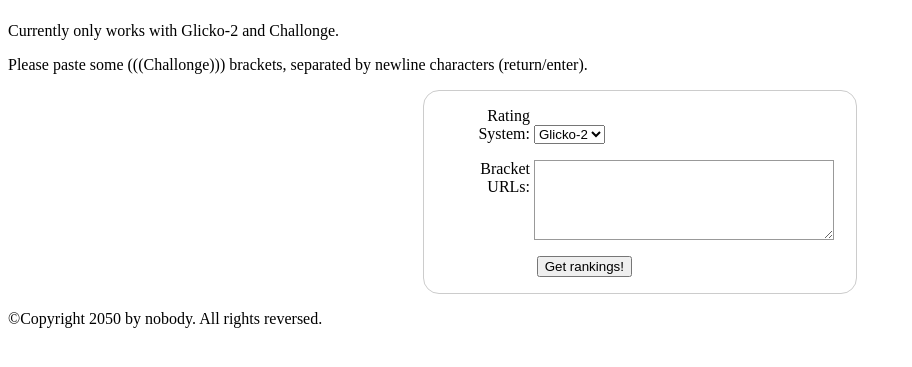
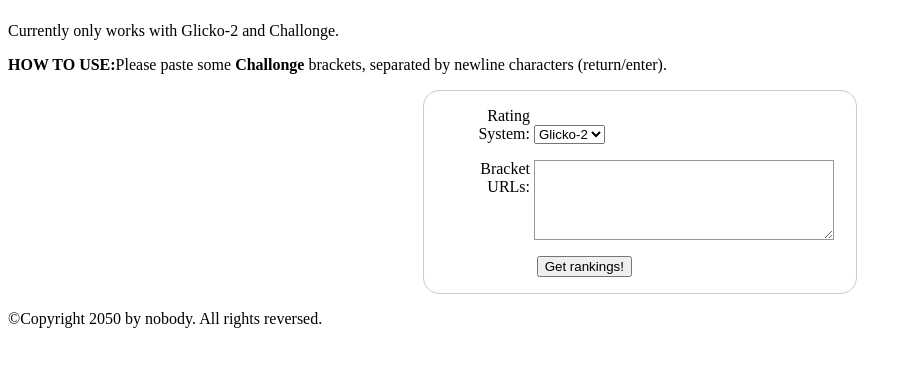
Before and after one commit to bliutwo/django-glicko2, a Django app: page /glicko/ in a window 1280 px wide. Shown: the part 58-425 px from the top of the page, without its empty margins (0-912 px from the left). Run offline with Django 3.2, Linux system fonts and the light colour scheme.

Commit message:
Clarify instructions placement

```diff
--- a/glicko/templates/glicko/index.html
+++ b/glicko/templates/glicko/index.html
@@ -14,7 +14,7 @@
 
     <p>Currently only works with Glicko-2 and Challonge.</p>
 
-    <p>Please paste some (((Challonge))) brackets, separated by newline characters (return/enter).</p>
+    <p><b>HOW TO USE:</b>Please paste some <b>Challonge</b> brackets, separated by newline characters (return/enter).</p>
     <form action="results" method="post">
       {% csrf_token %}
       <!-- <div>
```
